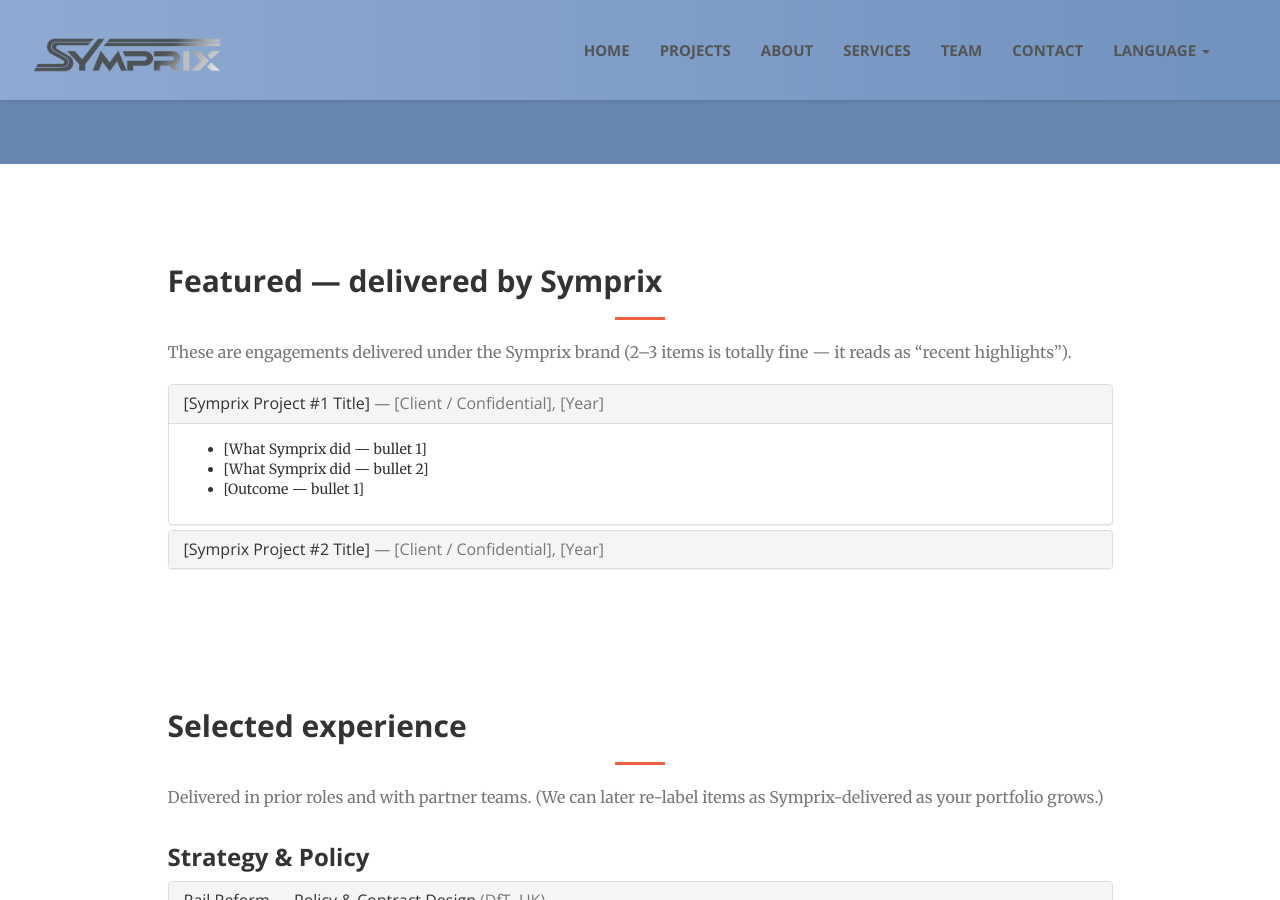
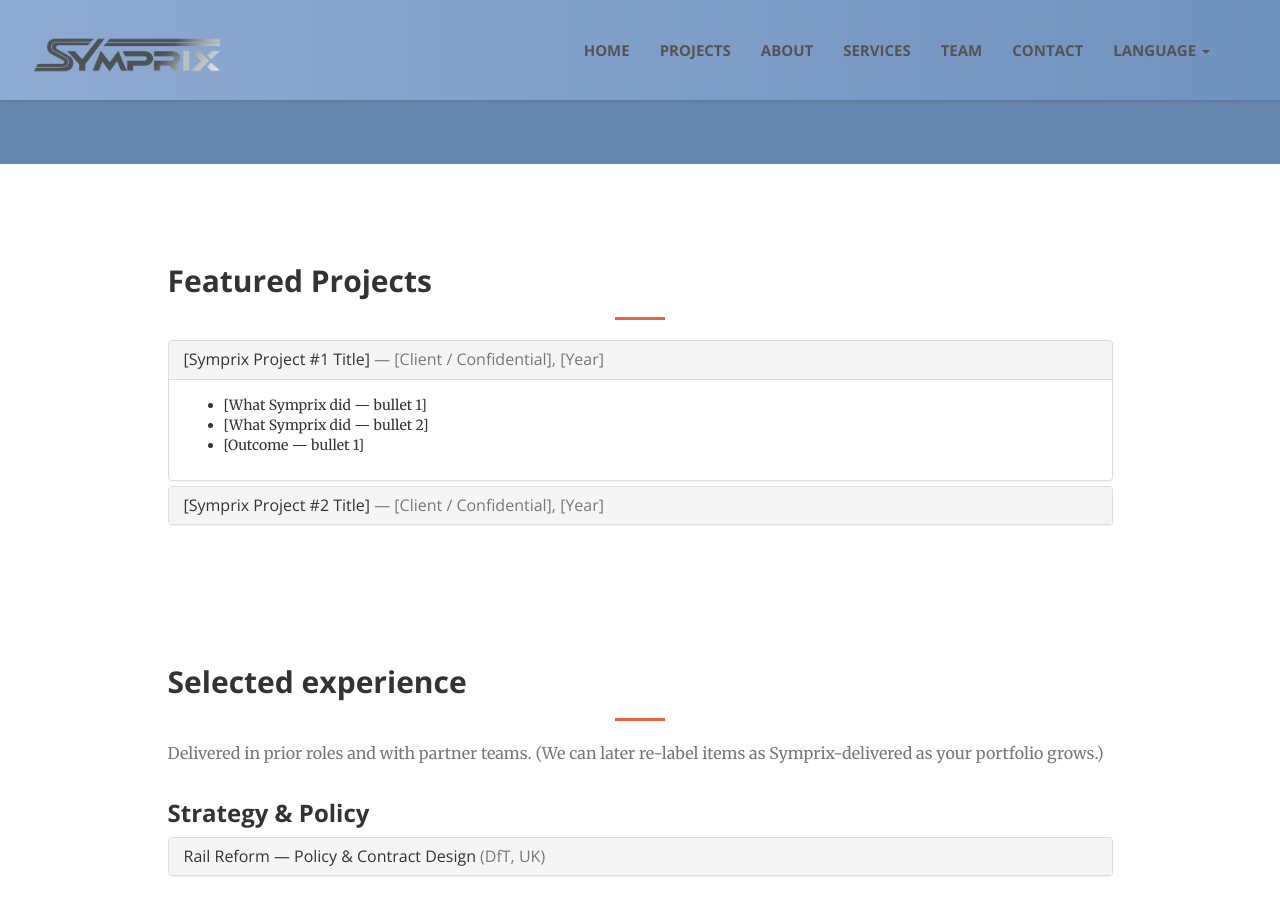
Before and after one commit to CD-Symprix/symprix, a Jekyll site: the page projects.html, which Jekyll copies as it is, in a window 1280 px wide and 900 px high, scrolled down 361 px. Built offline with Jekyll 4.4.1, drawn with Linux system fonts in a browser that asks for light colours.

Commit message:
Change section heading and clean up description
Updated the section heading and removed a descriptive line.

```diff
--- a/projects.html
+++ b/projects.html
@@ -90,10 +90,10 @@
     <div class="container">
       <div class="row">
         <div class="col-lg-10 col-lg-offset-1">
-          <h2 class="section-heading"><b>Featured — delivered by Symprix</b></h2>
+          <h2 class="section-heading"><b>Featured Projects</b></h2>
           <hr class="primary">
           <p class="text-muted">
-            These are engagements delivered under the Symprix brand (2–3 items is totally fine — it reads as “recent highlights”).
+
           </p>
 
           <div class="panel-group" id="accordion-featured" role="tablist" aria-multiselectable="true">
```
